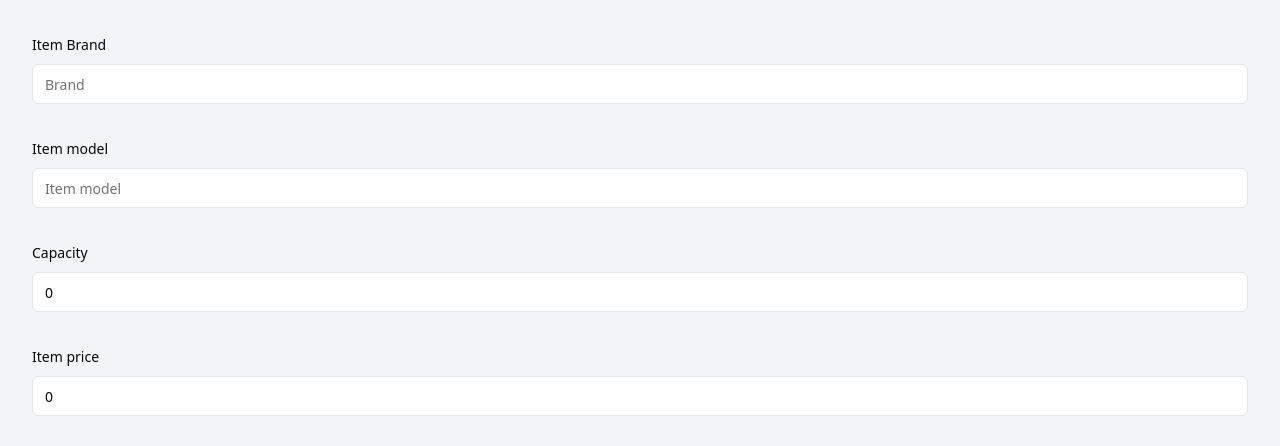
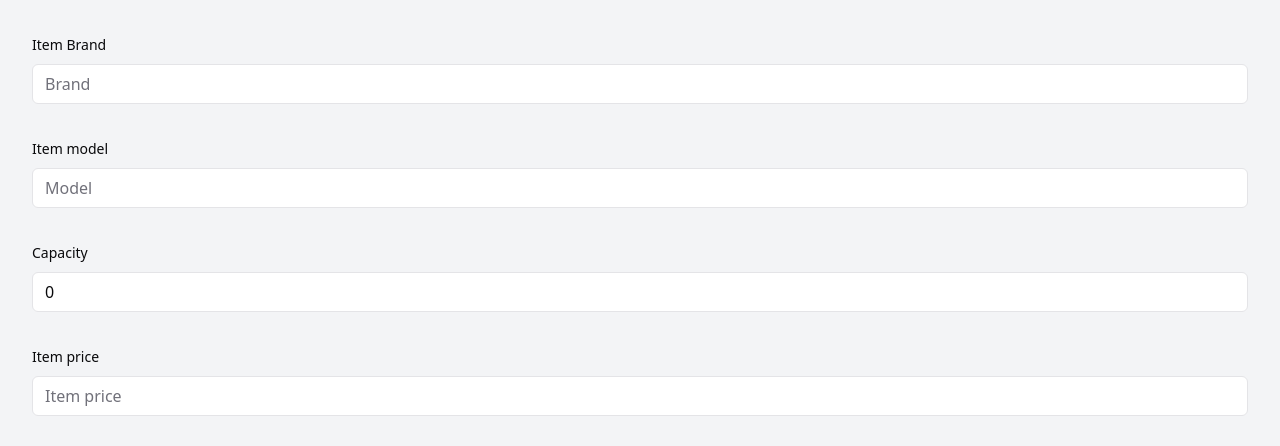
Before and after one commit to matthew-fung/evosystems-inventory, a React (Vite) app in the folder inventory/: page /buy in a window 1280 px wide. Shown: the part 160-606 px from the top of the page. Built offline with nearby package versions, Linux system fonts and the light colour scheme.

Commit message:
form design

```diff
--- a/inventory/src/App.tsx
+++ b/inventory/src/App.tsx
@@ -13,7 +13,7 @@ function App() {
         <Header />
         <Routes>
           <Route path="/list" Component={BuildList} />
-          <Route path="/new" Component={BuildPlanner} />
+          <Route path="/build" Component={BuildPlanner} />
           <Route path="/inventory" Component={Inventory} />
           <Route path="/buy" Component={Buy} />
         </Routes>
--- a/inventory/src/components/Base/Container.tsx
+++ b/inventory/src/components/Base/Container.tsx
@@ -1,7 +1,9 @@
 import React from 'react'
 
 function Container(props: { children: React.ReactNode }) {
-  return <div className="container bg-gray-100 min-h-fit">{props.children}</div>
+  return (
+    <div className="container bg-gray-100 min-h-screen">{props.children}</div>
+  )
 }
 
 export default Container
--- a/inventory/src/components/Buy/BuyForm.tsx
+++ b/inventory/src/components/Buy/BuyForm.tsx
@@ -54,7 +54,6 @@ export function BuyForm() {
       brand: '',
       model: '',
       capacity: 0,
-      price: 0,
     },
   })
 
@@ -81,7 +80,11 @@ export function BuyForm() {
                 </FormControl>
                 <SelectContent>
                   {itemTypes.map(itemType => (
-                    <SelectItem key={itemType} value={itemType}>
+                    <SelectItem
+                      className="text-base"
+                      key={itemType}
+                      value={itemType}
+                    >
                       {itemType}
                     </SelectItem>
                   ))}
@@ -92,52 +95,62 @@ export function BuyForm() {
           )}
         />
         <FormField
-          name="brand" // Add the name property
+          name="brand"
           control={form.control}
           render={({ field }) => (
             <FormItem>
               <FormLabel>Item Brand</FormLabel>
               <FormControl>
-                <Input placeholder="Brand" {...field} />
+                <Input className="text-base" placeholder="Brand" {...field} />
               </FormControl>
               <FormMessage />
             </FormItem>
           )}
         />
         <FormField
-          name="model" // Add the name property
+          name="model"
           control={form.control}
           render={({ field }) => (
             <FormItem>
               <FormLabel>Item model</FormLabel>
               <FormControl>
-                <Input placeholder="Item model" {...field} />
+                <Input className="text-base" placeholder="Model" {...field} />
               </FormControl>
               <FormMessage />
             </FormItem>
           )}
         />
         <FormField
-          name="capacity" // Add the name property
+          name="capacity"
           control={form.control}
           render={({ field }) => (
             <FormItem>
               <FormLabel>Capacity</FormLabel>
               <FormControl>
-                <Input placeholder="Capacity in GB" {...field} />
+                <Input
+                  className="text-base"
+                  placeholder="Capacity in GB"
+                  {...field}
+                />
               </FormControl>
               <FormMessage />
             </FormItem>
           )}
         />
         <FormField
-          name="price" // Add the name property
+          name="price"
           control={form.control}
           render={({ field }) => (
             <FormItem>
               <FormLabel>Item price</FormLabel>
               <FormControl>
-                <Input placeholder="Item price" {...field} />
+                <Input
+                  className="text-base"
+                  placeholder="Item price"
+                  {...field}
+                  type="number"
+                  pattern="[0-9]*"
+                />
               </FormControl>
               <FormMessage />
             </FormItem>
```
